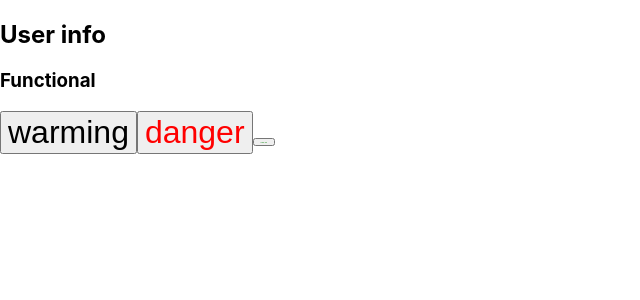
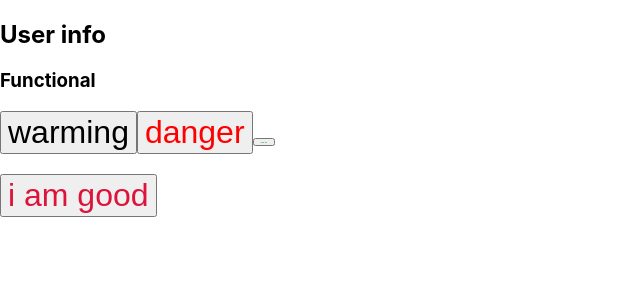
Before and after one commit to Lavesh-modi/React_Advance, a React (Create React App) app: page / in a window 1280 px wide. Shown: the top 300 px of the page, without its empty margins (0-640 px from the left). Built offline with nearby package versions, Linux system fonts and the light colour scheme.

Commit message:
PartialComponent

```diff
--- a/src/App.js
+++ b/src/App.js
@@ -8,8 +8,9 @@ import {
   GreenButton,
   RedButton,
 } from "./Component/Functional/composition";
+import { CrimsonButton } from "./Component/Functional/partial";
 
-const UserInfoWrapper = logProps(UserInfo);
+// const UserInfoWrapper = logProps(UserInfo);
 
 function App() {
   const [display, setDisplay] = useState(false);
@@ -22,7 +23,9 @@ function App() {
       {/* <RedButton text={"text"} /> */}
       <Button text={"warming"}></Button>
       <RedButton text={"danger"}></RedButton>
-      <GreenButton text={"Can go"}></GreenButton>
+      <GreenButton text={"Can go"} onclick={()=>console.log("button click")}></GreenButton>
+      <br/><br/>
+      <CrimsonButton text={"i am good"}/>
     </>
   );
 }
--- a/src/Component/Functional/composition.jsx
+++ b/src/Component/Functional/composition.jsx
@@ -1,4 +1,4 @@
-export const Button = ({text,color,size,...props})=>{
+export const Button = ({text,color,size,onclick,...props})=>{
     console.log("in button")
     return(
         <button
@@ -7,8 +7,8 @@ export const Button = ({text,color,size,...props})=>{
             color:color
         }}
 
-
-        >{text}</button>
+        onClick={onclick}
+        >  {text}</button>
     )
 };
 
--- /dev/null
+++ b/src/Component/Functional/partial.jsx
@@ -0,0 +1,19 @@
+export const PartialComponent = ( Component, partialProps ) => {
+  return (props) => <Component {...partialProps} {...props} />;
+};
+
+export const Button2 = ({ text, size, color, ...props }) => {
+  return (
+    <button
+      style={{
+        fontSize: size === "small" ? "8px" : "32px",
+        // color:color?"red":"black"
+        color: color,
+      }}
+    >
+      {text}
+    </button>
+  );
+};
+
+export const CrimsonButton = PartialComponent(Button2, { color: "crimson" });
```
